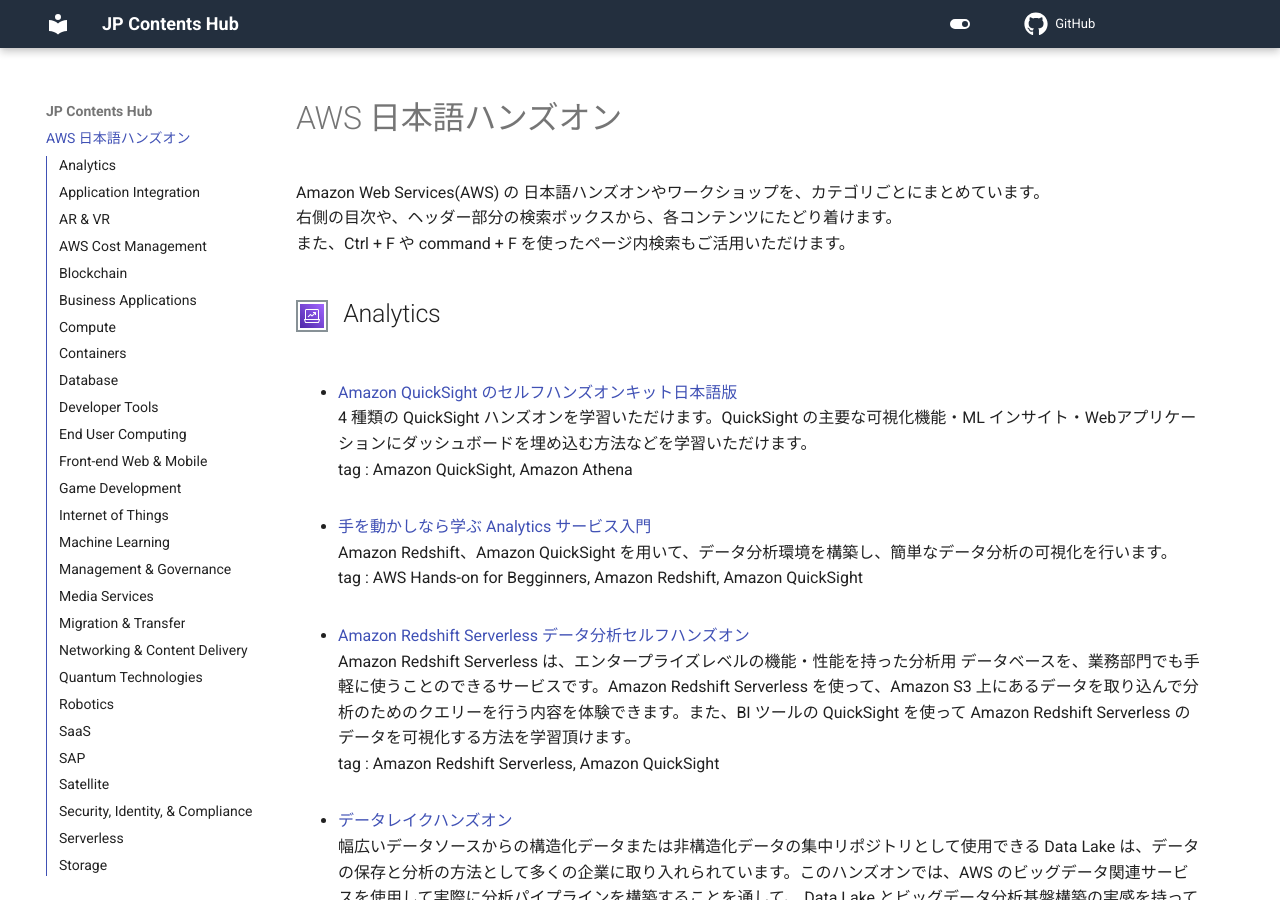
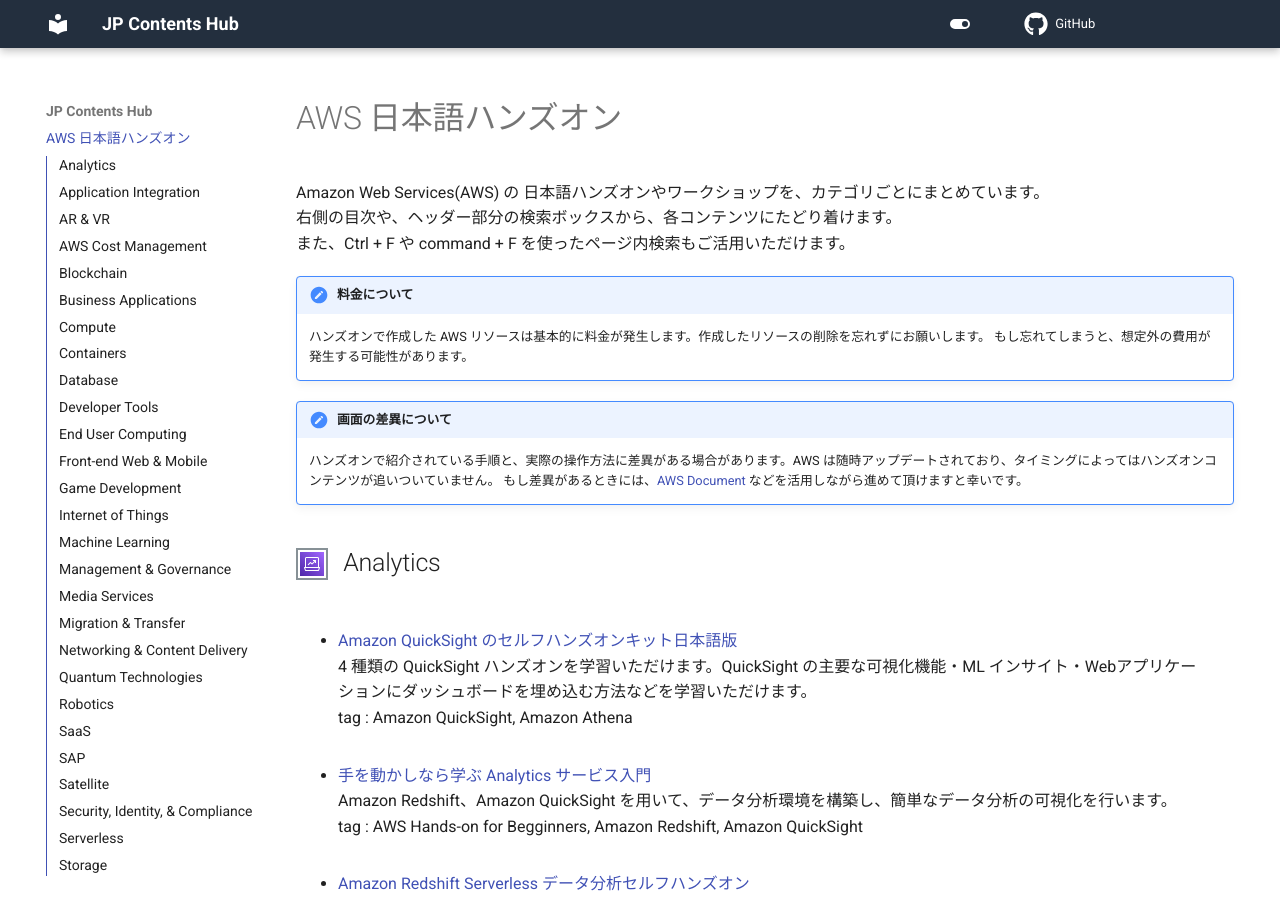
Before and after one commit to aws-samples/jp-contents-hub, an MkDocs documentation site: the page built from content/index.md, in a window 1280 px wide and 900 px high. Built offline with MkDocs 1.6.1 and Material for MkDocs 9.7.7, drawn with Linux system fonts in a browser that asks for light colours; comment, search, counter and statistics services are not loaded.

Commit message:
料金と画面差異の注意点を追加

```diff
--- a/content/index.md
+++ b/content/index.md
@@ -3,6 +3,16 @@
 Amazon Web Services(AWS) の 日本語ハンズオンやワークショップを、カテゴリごとにまとめています。
 右側の目次や、ヘッダー部分の検索ボックスから、各コンテンツにたどり着けます。
 また、Ctrl + F や command + F を使ったページ内検索もご活用いただけます。
+
+!!! 料金について
+
+    ハンズオンで作成した AWS リソースは基本的に料金が発生します。作成したリソースの削除を忘れずにお願いします。
+    もし忘れてしまうと、想定外の費用が発生する可能性があります。
+
+!!! 画面の差異について
+
+    ハンズオンで紹介されている手順と、実際の操作方法に差異がある場合があります。AWS は随時アップデートされており、タイミングによってはハンズオンコンテンツが追いついていません。
+    もし差異があるときには、[AWS Document](https://docs.aws.amazon.com/ja_jp/index.html){target=_blank} などを活用しながら進めて頂けますと幸いです。
 
 ## ![image]([img/Arch-Category_Analytics_16.png]()) Analytics
 - <a href="https://aws.amazon.com/jp/blogs/news/amazon-quicksight-handson-202006/" target="_blank" onclick="sendClickCount()" onauxclick="sendClickCount()">Amazon QuickSight のセルフハンズオンキット日本語版</a>
--- a/mkdocs.yml
+++ b/mkdocs.yml
@@ -46,3 +46,6 @@
         - en
 markdown_extensions:
   - attr_list
+  - admonition
+  - pymdownx.details
+  - pymdownx.superfences
```
